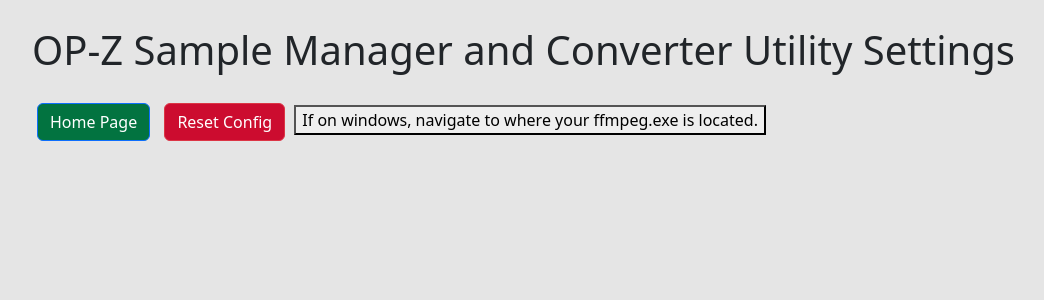
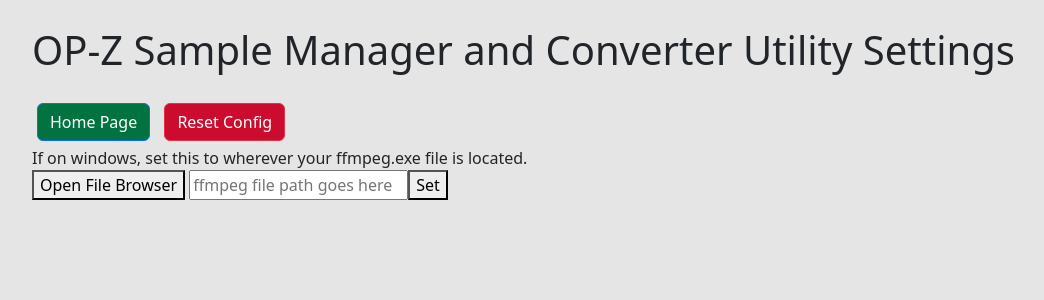
Before and after one commit to Romano-Garmez/opz-sample-manager, a Flask app: page /utilitysettings in a window 1280 px wide. Shown: the top 300 px of the page, without its empty margins (48-1092 px from the left). Run offline with Flask 3, Linux system fonts and the light colour scheme.

Commit message:
ffmpeg location setting works - untested with actual ffmpeg

```diff
--- a/app.py
+++ b/app.py
@@ -44,8 +44,11 @@ os.makedirs(DRUM_CONVERTED_FOLDER, exist_ok=True)
 
 # config
 config = load_config()
+#TODO: replace all instances of these global variables with relavant config.get / set ie config.get("FFMPEG_PATH", "")
+# that way we can have a "living config" and changes made to it will always be reflected.
+# TODO: these global variables should be removed, see above.
 OPZ_MOUNT_PATH = config.get("OPZ_MOUNT_PATH", "")   # Global variable to store the OP-Z mount path
-FFMPEG_PATH = config.get("FFMPEG_PATH", "ffmpeg")   # Global variable to store the path to ffmpeg.exe for windows users. if there isn't one, default to ffmpeg, as that is what will work for mac / linux(?)
+FFMPEG_PATH = config.get("FFMPEG_PATH", "")   # Global variable to store the path to ffmpeg.exe for windows users. if there isn't one, default to ffmpeg, as that is what will work for mac / linux(?)
 
 @app.route("/")
 def index():
@@ -250,9 +253,14 @@ def convert_sample():
     # Determine max length
     max_duration = 12 if sample_type == "drum" else 6
 
+    if len(FFMPEG_PATH.strip()) == 0:
+        real_ffmpeg_path = "ffmpeg"
+    else :
+        real_ffmpeg_path = FFMPEG_PATH
+
     # ffmpeg command
     ffmpeg_cmd = [
-        "ffmpeg",
+        real_ffmpeg_path,
         "-i",
         input_path,
         "-af",
@@ -311,15 +319,17 @@ def open_explorer():
 
 @app.route("/get-user-file-path")
 def get_user_file():
-    print("here")
+    print("getting file path")
     return run_dialog("file")
 
 @app.route("/get-user-folder-path")
 def get_user_folder():
+    print("Getting Folder Path")
     return run_dialog("folder")
 
 @app.route("/get-save-location-path")
 def get_save_location():
+    print("Get save location path - redundant?")
     return run_dialog("save")
 
 def run_dialog(mode):
@@ -338,6 +348,19 @@ def run_dialog(mode):
     except Exception as e:
         return jsonify({"error": str(e)}), 500
 
+@app.route("/set-ffmpeg-path", methods=["POST"])
+def set_ffmpeg_path():
+    data = request.get_json()
+    _ffmpeg_path = data.get("path")
+    config["FFMPEG_PATH"] = _ffmpeg_path
+    save_config(config)
+    print("ffmpeg path config saved:",_ffmpeg_path)
+    return '', 204
+
+
+@app.route("/get-ffmpeg-path")
+def get_ffmpeg_path():
+    return jsonify({"success": True, "path": config.get("FFMPEG_PATH", "")})
 
 
 @app.route('/get-config/general')
--- a/static/js/utilitysettings.js
+++ b/static/js/utilitysettings.js
@@ -1,13 +1,17 @@
 async function openFilePicker() {
   const res = await fetch("/get-user-file-path");
-    document.getElementById("result").textContent = "Look behind the app for the file browser lol.";
   const data = await res.json();
+  const input = document.getElementById("ffmpeg-path-holder");
+
   if (res.ok) {
-      document.getElementById("result").textContent = "Selected path: " + data.path;
+    input.value = data.path;
+    updateInputWidth(input); // Trigger resize
+
   } else {
-      document.getElementById("result").textContent = "Cancelled";
+    document.getElementById("ffmpeg-info").textContent = "Something went wrong fetching the set file path";
   }
 }
+
 
 function resetConfig() {
   fetch('/reset-config', {
@@ -24,3 +28,67 @@ async function openFilePicker() {
       console.error(error);
     });
 }
+
+function setFfmpegPath(newPath) {
+
+  fetch("/set-ffmpeg-path", {
+    method: "POST",
+    headers: {
+      "Content-Type": "application/json"
+    },
+    body: JSON.stringify({ path: newPath })
+  })
+    .then(res => {
+      if (res.ok) {
+        document.getElementById("ffmpeg-info").textContent = "Path set successfully!";
+      } else {
+        document.getElementById("ffmpeg-info").textContent = "Failed to set FFmpeg path.";
+      }
+    })
+    .catch(err => {
+      console.error("Error setting path:", err);
+      document.getElementById("ffmpeg-info").textContent = "Error communicating with server.";
+    });
+}
+
+async function setCurrentFilePathFromConfig() {
+  const response = await fetch("/get-ffmpeg-path");
+  const data = await response.json();
+
+  const input = document.getElementById("ffmpeg-path-holder");
+  input.value = data.path;
+  updateInputWidth(input); // Trigger resize
+}
+
+function enableAutoResizeInput(inputElement, minWidth = 200, padding = 20) {
+  const measurer = document.createElement("span");
+  measurer.style.position = "absolute";
+  measurer.style.visibility = "hidden";
+  measurer.style.whiteSpace = "pre";
+  measurer.style.font = getComputedStyle(inputElement).font;
+  document.body.appendChild(measurer);
+
+  function update() {
+    measurer.textContent = inputElement.value || inputElement.placeholder;
+    inputElement.style.width = Math.max(measurer.offsetWidth + padding, minWidth) + "px";
+  }
+
+  inputElement.addEventListener("input", update);
+  update(); // initial run
+
+  // Attach for reuse
+  inputElement._resizeHandler = update;
+}
+
+// Optional: expose if called from elsewhere
+function updateInputWidth(inputElement) {
+  if (inputElement && inputElement._resizeHandler) {
+    inputElement._resizeHandler();
+  }
+}
+
+window.onload = function () {
+  setCurrentFilePathFromConfig();
+  const input = document.getElementById("ffmpeg-path-holder");
+  enableAutoResizeInput(input);
+};
--- a/templates/utilitysettings.html
+++ b/templates/utilitysettings.html
@@ -1,7 +1,7 @@
 {% extends "base.html" %}
 
 {%block stylesheets %}
-<link rel="stylesheet" href="/static/css/sampleconverter.css">
+<link rel="stylesheet" href="/static/css/utilitysettings.css">
 {%endblock%}
 
 {%block title %}
@@ -14,9 +14,12 @@
 <button onclick="window.location.href='/'" class="btn btn-primary">Home Page</button>
 <button onclick="resetConfig()" class="btn btn-danger">Reset Config</button>
 
+<div>If on windows, set this to wherever your ffmpeg.exe file is located.</div>
+<button onclick="openFilePicker()">Open File Browser</button>
+<input id="ffmpeg-path-holder" placeholder="ffmpeg file path goes here" style="min-width: 200px;" /><button onclick="setFfmpegPath(document.getElementById('ffmpeg-path-holder').value)">Set</button>
+<p id="ffmpeg-info"></p>
 
-<button onclick="openFilePicker()">If on windows, navigate to where your ffmpeg.exe is located.</button>
-<p id="result"></p>
+
 
 
 
```
Also changed, not shown: static/css/utilitysettings.css (added). Lines whose indentation alone changed are shown as unchanged.
